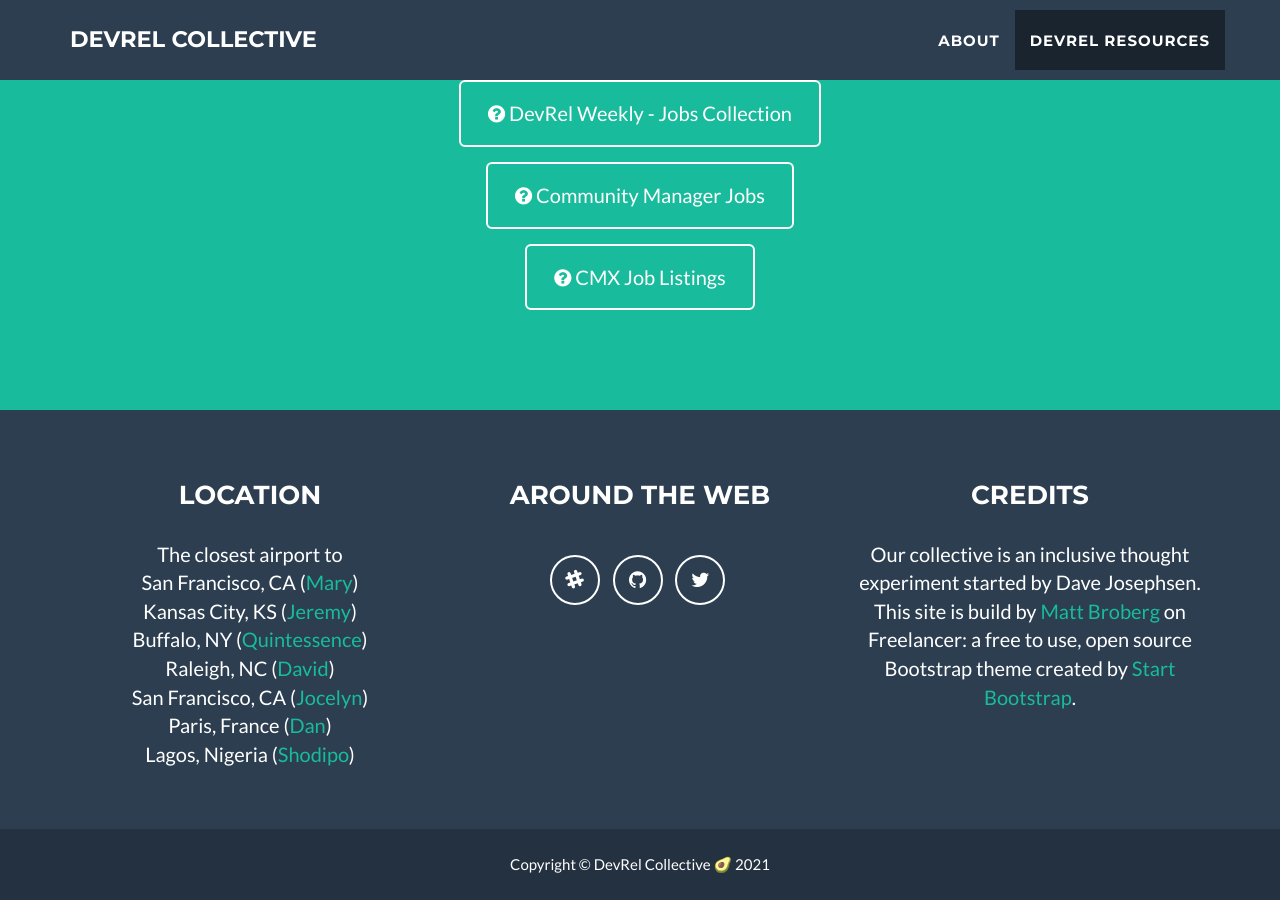
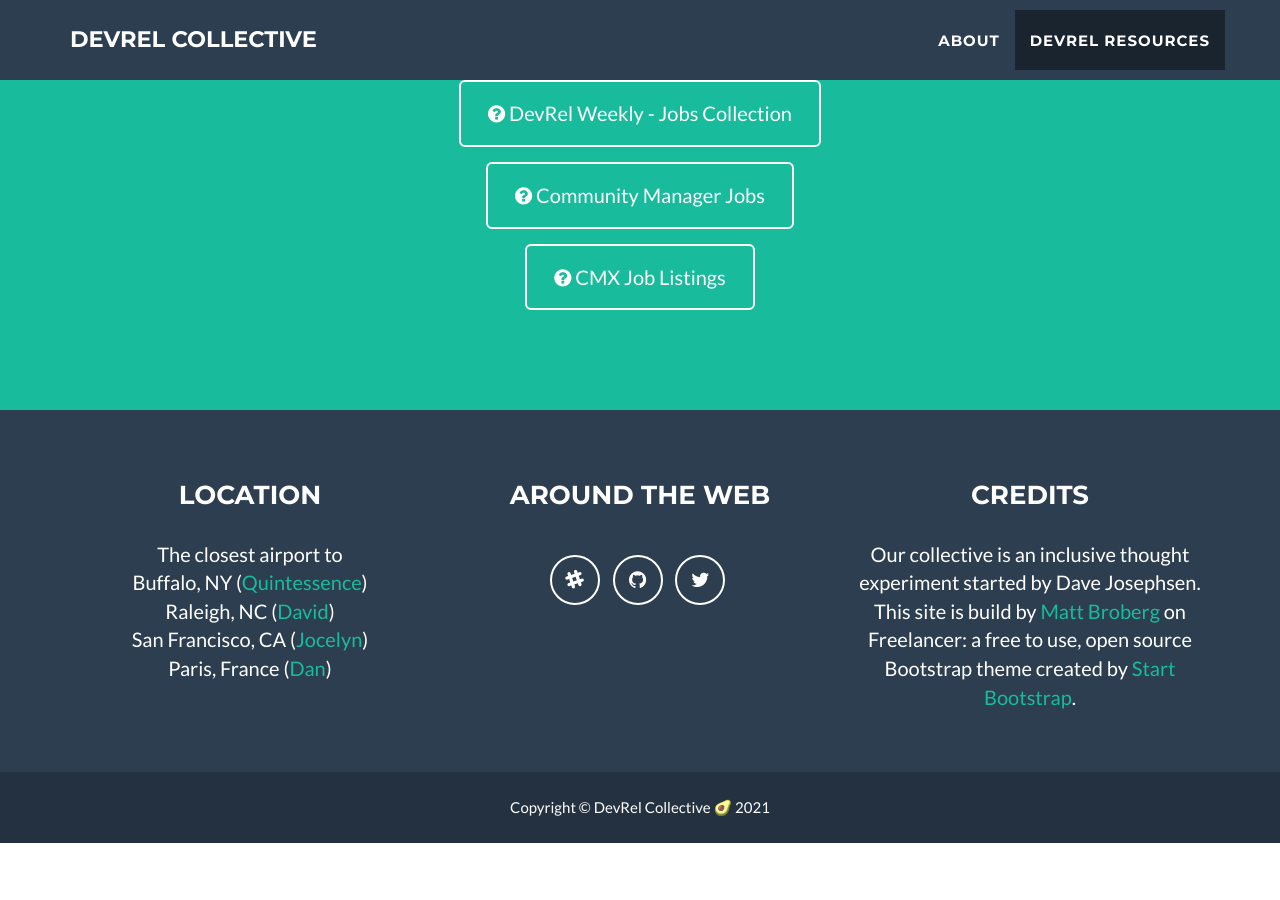
Before and after one commit to evangelistcollective/evangelistcollective.github.io, a Jekyll site: the page built from index.html, in a window 1280 px wide and 900 px high, scrolled down 3787 px. Built offline with Jekyll 4.4.1, drawn with Linux system fonts in a browser that asks for light colours; after the commit the page ends 4630 px from its top, so only the background shows below that.

Commit message:
update admin team

```diff
--- a/_config.yml
+++ b/_config.yml
@@ -33,13 +33,10 @@
 # Postal address (add as many lines as necessary)
 address:
   - line: The closest airport to
-  - line: San Francisco, CA (<a href="https://twitter.com/mary_grace">Mary</a>)
-  - line: Kansas City, KS (<a href="https://twitter.com/IAmJerdog">Jeremy</a>)
   - line: Buffalo, NY (<a href="https://twitter.com/QuintessenceAnx">Quintessence</a>)
   - line: Raleigh, NC (<a href="https://twitter.com/davidgsIoT">David</a>)
   - line: San Francisco, CA (<a href="https://twitter.com/bffjossy">Jocelyn</a>)
   - line: Paris, France (<a href="https://twitter.com/phrawzty">Dan</a>)
-  - line: Lagos, Nigeria (<a href="https://twitter.com/developerayo">Shodipo</a>)
 
 # Credits content
 credits: 'Our collective is an inclusive thought experiment started by Dave Josephsen. This site is build by <a href="https://twitter.com/mbbroberg">Matt Broberg</a> on Freelancer: a free to use, open source Bootstrap theme created by <a href="http://startbootstrap.com">Start Bootstrap</a>.'
```
